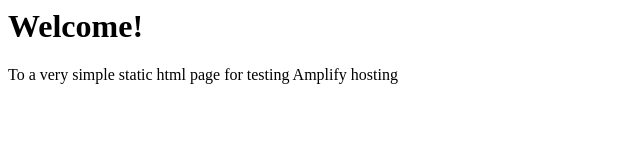
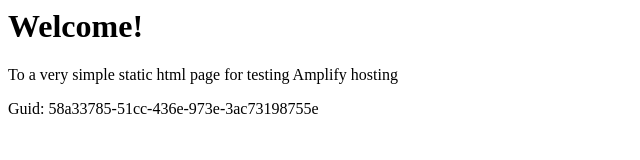
Before and after one commit to aws-aemilia-syd/Github-PR-Commit-Integration-Test-DoNotTouch-GitH-MJCD6L4M-v1-prod-ap-southeast-2, a website: page src/index.html in a window 1280 px wide. Shown: the whole page, without its empty margins (0-640 px from the left). Drawn offline with Linux system fonts and the light colour scheme.

Commit message:
commit from integ tests

```diff
--- a/src/index.html
+++ b/src/index.html
@@ -1,3 +1,5 @@
+
+
 <html lang="en">
 
 <head>
@@ -10,6 +12,6 @@
 <body>
     <h1>Welcome!</h1>
     <p>To a very simple static html page for testing Amplify hosting</p>
-</body>
+    <p>Guid: 58a33785-51cc-436e-973e-3ac73198755e</p></body>
 
 </html>
```
